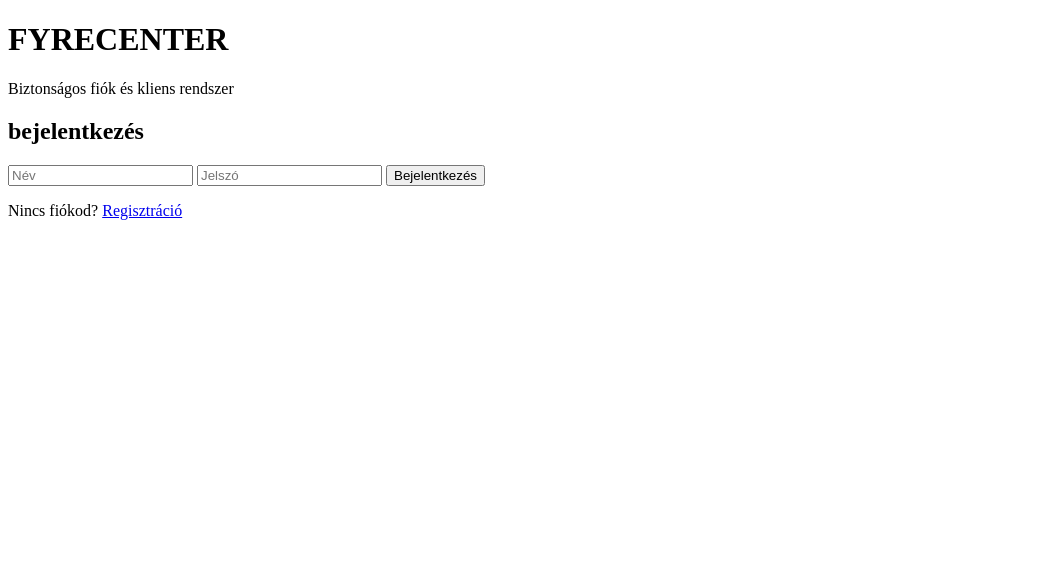
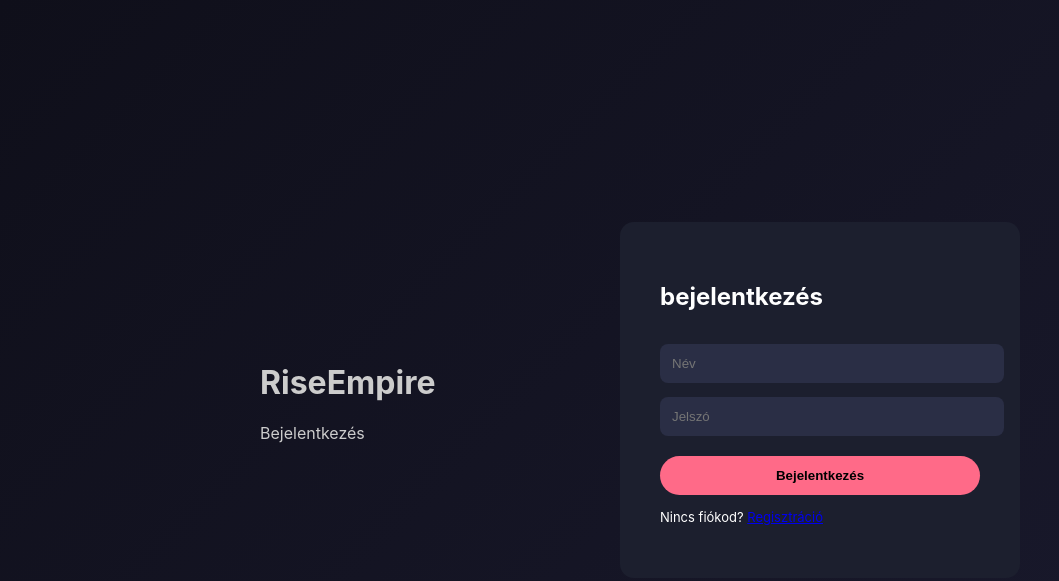
Before and after one commit to ShqnneWEB/teszt, a plain HTML site: page index.html in a window 1280 px wide. Shown: the whole page, without its empty margins (0-1059 px from the left). Drawn offline with Linux system fonts and the light colour scheme.

Commit message:
Fixed the main.css

```diff
--- a/index.html
+++ b/index.html
@@ -3,14 +3,14 @@
 <head>
   <meta charset="UTF-8">
   <title>Bejelentkezés</title>
-  <link rel="stylesheet" href="css/style.css">
+  <link rel="stylesheet" href="css/main.css">
 </head>
 <body>
 
 <div class="container">
   <div class="left">
-    <h1>FYRECENTER</h1>
-    <p>Biztonságos fiók és kliens rendszer</p>
+    <h1>RiseEmpire</h1>
+    <p>Bejelentkezés</p>
   </div>
 
   <div class="card">
```
Also changed, not shown: register.html (+2 -2 lines).
